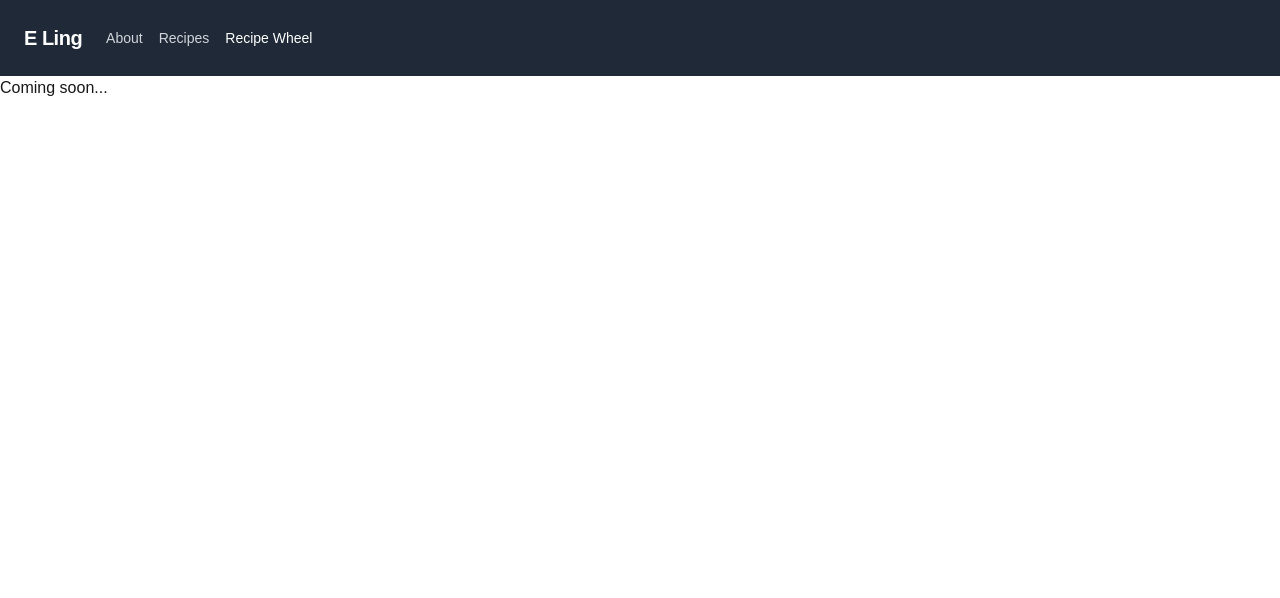
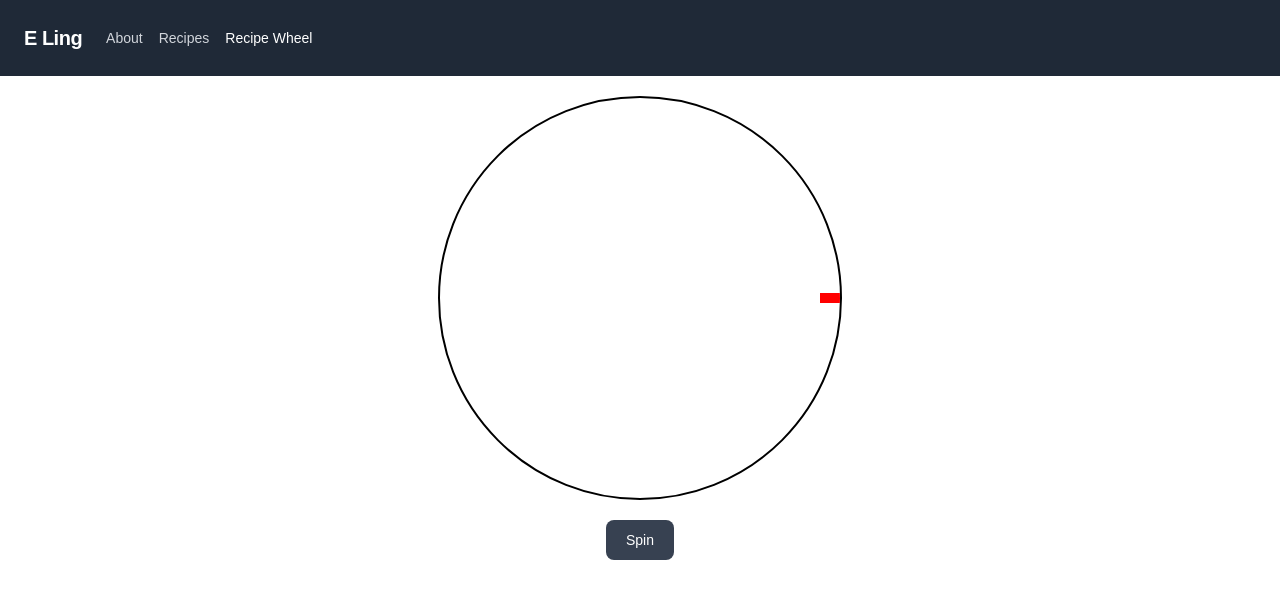
Before and after one commit to ESKLing/nextjs-recipe-app, a Next.js app: page /recipe-wheel in a window 1280 px wide. Shown: the top 598 px of the page. Built offline with nearby package versions, Linux system fonts and the light colour scheme; no server answers; the database is empty.

Commit message:
Adding recipe wheel

```diff
--- a/app/recipe-wheel/page.tsx
+++ b/app/recipe-wheel/page.tsx
@@ -1,7 +1,12 @@
-const Page = () => {
+import { Wheel } from "../ui/wheel";
+import { fetchRecipes } from "../src/data";
+
+const Page = async () => {
+  const recipes = await fetchRecipes();
+  const recipeNames = recipes.map((obj) => obj.title);
   return (
-    <div>
-      <h1>Coming soon...</h1>
+    <div className="flex mt-5 justify-center">
+      <Wheel recipes={recipeNames} />
     </div>
   );
 };
--- a/app/recipes/page.tsx
+++ b/app/recipes/page.tsx
@@ -9,7 +9,7 @@ const Page = async () => {
       <div className="flex mb-5 justify-end">
         <Link
           href="/recipes/create"
-          className="text-white bg-gray-700 hover:bg-gray-800 focus:ring-4 focus:outline-none focus:ring-blue-300 font-medium rounded-full text-sm px-5 py-2.5 text-center inline-flex items-center dark:bg-blue-600 dark:hover:bg-blue-700 dark:focus:ring-blue-800"
+          className="text-white bg-purple-700 hover:bg-purple-800 focus:ring-4 focus:outline-none focus:ring-purple-300 font-medium rounded-full text-sm px-5 py-2.5 text-center inline-flex items-center dark:bg-purple-600 dark:hover:bg-purple-700 dark:focus:ring-purple-800"
         >
           Add Recipe
           <svg
@@ -51,7 +51,7 @@ const Page = async () => {
               <div className="px-6 py-4 mb-auto">
                 <a
                   href="#"
-                  className="font-medium text-lg hover:text-gray-600 transition duration-500 ease-in-out inline-block mb-2"
+                  className="font-medium text-lg text-purple-800 hover:text-purple-900 transition duration-500 ease-in-out inline-block mb-2"
                 >
                   {recipe.title}
                 </a>
--- /dev/null
+++ b/app/ui/wheel.tsx
@@ -0,0 +1,201 @@
+"use client";
+
+import React, { useRef, useState, useEffect } from "react";
+
+interface Props {
+  recipes: string[];
+}
+
+const colors = [
+  "#CC4629", // Darker vibrant orange
+  "#CC9A29", // Darker bright yellow
+  "#B2CC29", // Darker light green-yellow
+  "#5ECC29", // Darker bright green
+  "#29CC46", // Darker bright teal-green
+  "#29CC99", // Darker turquoise
+  "#2985CC", // Darker sky blue
+  "#293FCC", // Darker bright blue
+  "#4629CC", // Darker purple
+  "#9929CC", // Darker violet
+  "#CC2981", // Darker hot pink
+  "#CC2929", // Darker red
+  "#CC5929", // Darker coral
+  "#CC9529", // Darker gold
+  "#B2CC29", // Darker lime green
+  "#66CC29", // Darker olive green
+  "#29CC5F", // Darker mint green
+  "#29CC91", // Darker pale turquoise
+  "#298ECC", // Darker deep sky blue
+  "#4A29CC", // Darker royal blue
+  "#8429CC", // Darker medium purple
+  "#CC298F", // Darker fuchsia
+  "#CC294F", // Darker hot pink
+];
+
+export const Wheel = ({ recipes }: Props) => {
+  const [spinning, setSpinning] = useState(false);
+  const [rotation, setRotation] = useState(0);
+  const [showPopup, setShowPopup] = useState(false);
+  const [popupWinner, setPopupWinner] = useState<string | null>(null);
+
+  const canvasRef = useRef<HTMLCanvasElement | null>(null);
+  const numSectors = recipes.length;
+
+  useEffect(() => {
+    if (canvasRef.current) {
+      drawWheel();
+    }
+  }, [recipes, rotation]);
+
+  const darkenColor = (color: string, amount: number): string => {
+    let r = parseInt(color.slice(1, 3), 16);
+    let g = parseInt(color.slice(3, 5), 16);
+    let b = parseInt(color.slice(5, 7), 16);
+
+    r = Math.max(0, r - amount);
+    g = Math.max(0, g - amount);
+    b = Math.max(0, b - amount);
+
+    return `#${((1 << 24) | (r << 16) | (g << 8) | b).toString(16).slice(1)}`;
+  };
+
+  const drawWheel = () => {
+    const canvas = canvasRef.current!;
+    const ctx = canvas.getContext("2d")!;
+    const radius = canvas.width / 2;
+    const sliceAngle = (2 * Math.PI) / numSectors;
+
+    // Clear previous drawing
+    ctx.clearRect(0, 0, canvas.width, canvas.height);
+    ctx.translate(radius, radius);
+    ctx.rotate(-rotation * (Math.PI / 180));
+
+    // Draw sectors
+    for (let i = 0; i < numSectors; i++) {
+      const startAngle = i * sliceAngle;
+      const endAngle = (i + 1) * sliceAngle;
+      ctx.beginPath();
+      ctx.moveTo(0, 0);
+      ctx.arc(0, 0, radius, startAngle, endAngle);
+      ctx.closePath();
+      const color = darkenColor(colors[i % colors.length], 30);
+      ctx.fillStyle = color;
+      ctx.fill();
+
+      // Draw the name in the sector
+      ctx.save();
+      ctx.rotate((startAngle + endAngle) / 2);
+      ctx.textAlign = "center";
+      ctx.textBaseline = "middle";
+      ctx.fillStyle = "white";
+      ctx.font = "16px Arial";
+      ctx.shadowColor = "rgba(0, 0, 0, 0.7)";
+      ctx.shadowOffsetX = 1;
+      ctx.shadowOffsetY = 1;
+      ctx.shadowBlur = 3;
+      ctx.fillText(capitalize(recipes[i]) || "", radius * 0.5, 0);
+      ctx.restore();
+    }
+
+    ctx.rotate(rotation * (Math.PI / 180)); // Reset rotation
+    ctx.translate(-radius, -radius);
+
+    // Draw the static indicator
+    const indicatorLength = 20;
+    const indicatorWidth = 10;
+    ctx.save();
+    ctx.translate(canvas.width, canvas.height / 2);
+    ctx.beginPath();
+    ctx.moveTo(-indicatorLength, -indicatorWidth / 2);
+    ctx.lineTo(0, -indicatorWidth / 2);
+    ctx.lineTo(0, indicatorWidth / 2);
+    ctx.lineTo(-indicatorLength, indicatorWidth / 2);
+    ctx.closePath();
+    ctx.fillStyle = "red";
+    ctx.fill();
+    ctx.restore();
+  };
+
+  const startSpin = () => {
+    if (spinning) return;
+    setSpinning(true);
+
+    // Set the number of full rotations and calculate final rotation
+    const numFullRotations = Math.random() * 5 + 5; // Between 5 and 10 full rotations
+    const totalRotation = numFullRotations * 360;
+    const finalRotation = (rotation - totalRotation) % 360;
+
+    const spinDuration = 6000;
+    const easing = (t: number) => {
+      // Ease-out cubic
+      return 1 - Math.pow(1 - t, 3);
+    };
+
+    let startTime: number;
+
+    const animate = (time: number) => {
+      if (!startTime) startTime = time;
+      const elapsed = time - startTime;
+      const t = Math.min(elapsed / spinDuration, 1);
+      const easeT = easing(t);
+      const currentRotation = rotation - totalRotation * easeT;
+
+      setRotation(currentRotation);
+
+      if (elapsed < spinDuration) {
+        requestAnimationFrame(animate);
+      } else {
+        setSpinning(false);
+        determineWinner(finalRotation);
+      }
+    };
+
+    requestAnimationFrame(animate);
+  };
+
+  const determineWinner = (finalRotation: number) => {
+    const sliceAngle = 360 / numSectors;
+    const normalizedRotation = ((finalRotation % 360) + 360) % 360;
+    const winningSector = Math.floor(normalizedRotation / sliceAngle);
+
+    setPopupWinner(recipes[winningSector]);
+    setShowPopup(true);
+  };
+
+  useEffect(() => {
+    if (showPopup) {
+      //   startConfetti();
+      const timer = setTimeout(() => setShowPopup(false), 5000); // Hide popup after 5 seconds
+      return () => clearTimeout(timer);
+    }
+  }, [showPopup]);
+
+  const capitalize = (str: string) =>
+    str.charAt(0).toUpperCase() + str.slice(1);
+
+  return (
+    <div>
+      <canvas
+        ref={canvasRef}
+        width={400}
+        height={400}
+        style={{ borderRadius: "50%", border: "2px solid black" }}
+      />
+      <div className="flex mt-5 justify-center">
+        <button
+          className="text-white bg-gray-700 hover:bg-gray-800 focus:ring-4 focus:outline-none focus:ring-blue-300 font-medium rounded-lg text-sm w-full sm:w-auto px-5 py-2.5 text-center"
+          onClick={startSpin}
+          disabled={recipes.length === 0 || spinning}
+        >
+          Spin
+        </button>
+      </div>
+      {showPopup && popupWinner && (
+        <div className="flex mt-3 justify-center">
+          <h2>Recipe Winner:</h2>
+          <h3>{capitalize(popupWinner)}</h3>
+        </div>
+      )}
+    </div>
+  );
+};
```
